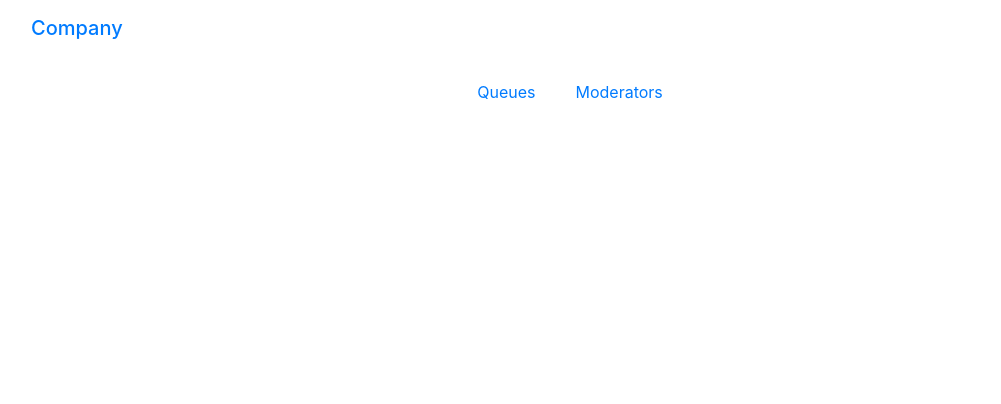
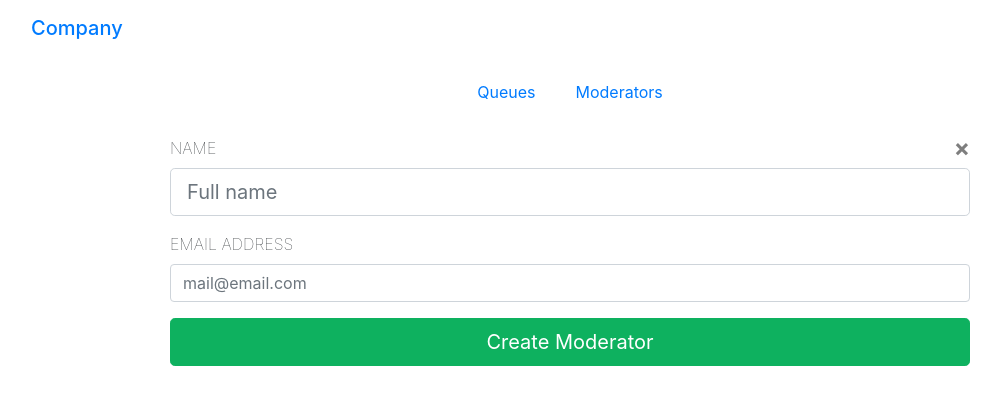
Before and after one commit to ArjunSureshKumar92/CYOQ-CreateYourOwnQueue, an Angular app: page /moderator/create in a window 1280 px wide. Before the commit this address led to /. Shown: the top 404 px of the page, without its empty margins (70-1071 px from the left). Built offline with nearby package versions, Linux system fonts and the light colour scheme.

Commit message:
Add create moderator form

```diff
--- a/src/app/create-moderator/create-moderator.component.ts
+++ b/src/app/create-moderator/create-moderator.component.ts
@@ -2,8 +2,22 @@ import { Component, OnInit } from '@angular/core';
 
 @Component({
   selector: 'app-create-moderator',
-  template: ``,
-  styles: [``]
+  template: `
+  <form method="post">
+    <button type="button" class="close" aria-label="Close">
+      <span aria-hidden="true">&times;</span>
+    </button>
+    <div class="form-group">
+        <label for="name">Name</label>
+        <input type="text" class="form-control form-control-lg" id="name" name="name" placeholder="Full name" />
+    </div>
+    <div class="form-group">
+        <label for="email">Email address</label>
+        <input type="text" class="form-control" id="email" name="email" placeholder="mail@email.com" />
+    </div>
+    <input type="submit" class="btn btn-primary btn-block btn-lg" value="Create Moderator" />
+  </form>
+  `
 })
 export class CreateModeratorComponent implements OnInit {
 
```
Also changed, not shown: src/app/app-routing.module.ts (+10 -0 lines).
